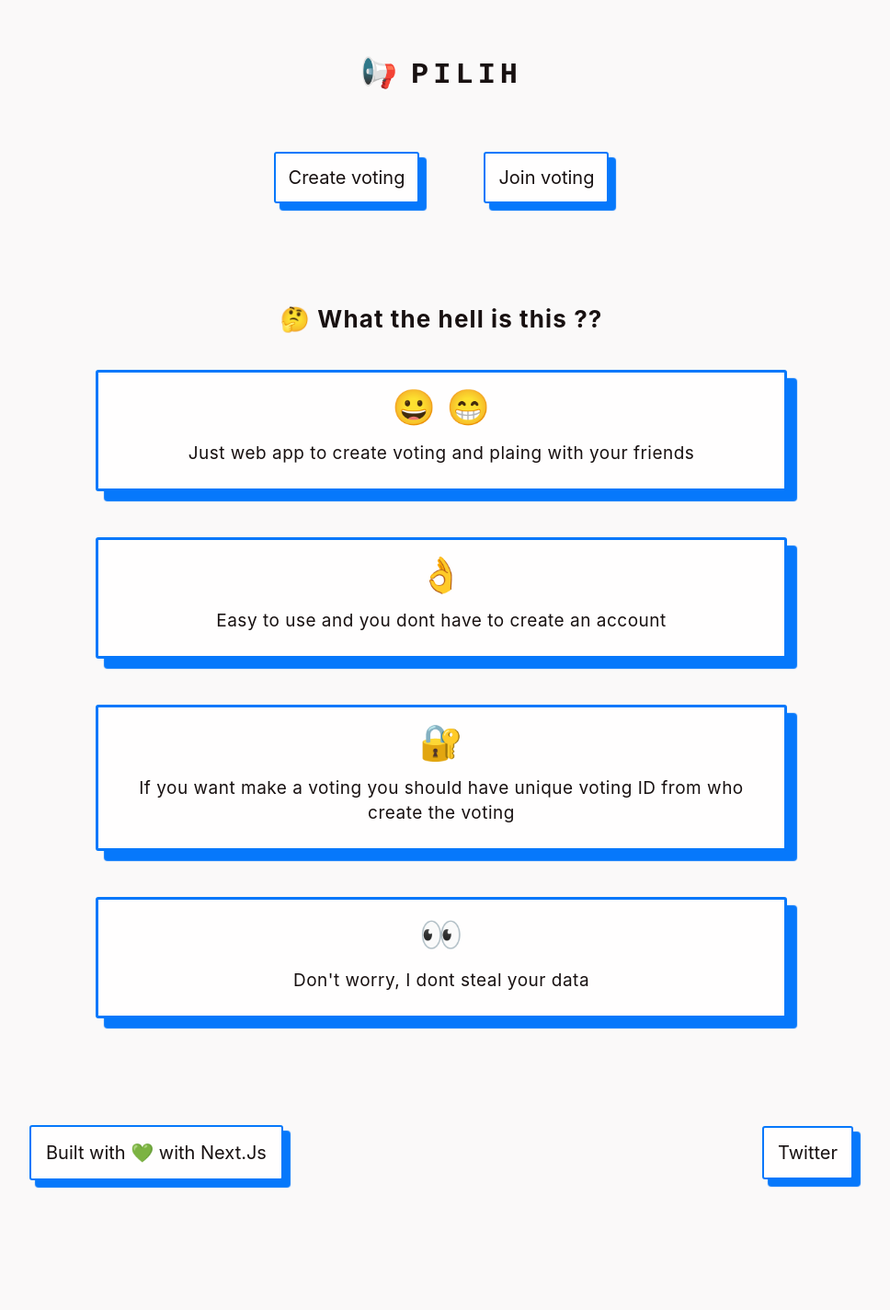
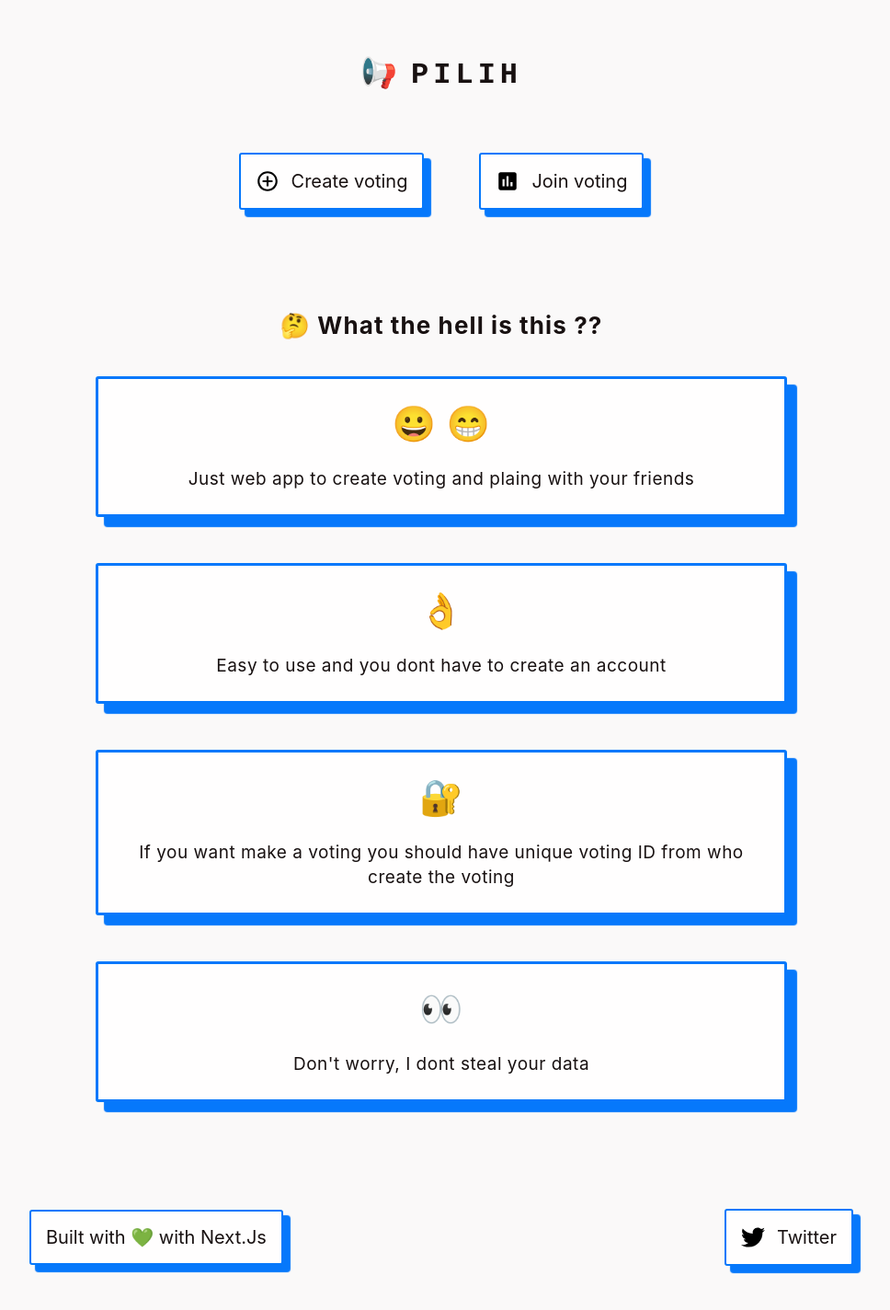
Before and after one commit to apriliandi246/pilih, a Next.js app: page / in a window 1280 px wide. Shown: the top 1424 px of the page at 92% size, without its empty margins (160-1128 px from the left). Before the commit the page ends 1338 px from the top, so only its background shows below. Built offline with nearby package versions, Linux system fonts and the light colour scheme; no server answers.

Commit message:
add icon and improve style

```diff
--- a/pages/index.js
+++ b/pages/index.js
@@ -54,6 +54,17 @@ export default function Home() {
                         cursor: isSubmit === true ? "default" : "pointer",
                      }}
                   >
+                     <svg
+                        width="26px"
+                        height="26px"
+                        fill="#00000"
+                        viewBox="0 0 24 24"
+                        className={styles.icon}
+                        xmlns="http://www.w3.org/2000/svg"
+                     >
+                        <path d="M0 0h24v24H0z" fill="none" />
+                        <path d="M13 7h-2v4H7v2h4v4h2v-4h4v-2h-4V7zm-1-5C6.48 2 2 6.48 2 12s4.48 10 10 10 10-4.48 10-10S17.52 2 12 2zm0 18c-4.41 0-8-3.59-8-8s3.59-8 8-8 8 3.59 8 8-3.59 8-8 8z" />
+                     </svg>
                      Create voting
                   </button>
 
@@ -65,6 +76,17 @@ export default function Home() {
                         cursor: isSubmit === true ? "default" : "pointer",
                      }}
                   >
+                     <svg
+                        width="26px"
+                        height="26px"
+                        fill="#00000"
+                        viewBox="0 0 24 24"
+                        className={styles.icon}
+                        xmlns="http://www.w3.org/2000/svg"
+                     >
+                        <path d="M0 0h24v24H0z" fill="none" />
+                        <path d="M19 3H5c-1.1 0-2 .9-2 2v14c0 1.1.9 2 2 2h14c1.1 0 2-.9 2-2V5c0-1.1-.9-2-2-2zM9 17H7v-7h2v7zm4 0h-2V7h2v10zm4 0h-2v-4h2v4z" />
+                     </svg>
                      Join voting
                   </button>
                </div>
@@ -122,6 +144,16 @@ export default function Home() {
                   className={styles.footer__link}
                   href="https://twitter.com/calon_jenazah__"
                >
+                  <svg
+                     width="26"
+                     height="26"
+                     fill="#00000"
+                     viewBox="0 0 24 24"
+                     className={styles.icon}
+                     xmlns="http://www.w3.org/2000/svg"
+                  >
+                     <path d="M24 4.557c-.883.392-1.832.656-2.828.775 1.017-.609 1.798-1.574 2.165-2.724-.951.564-2.005.974-3.127 1.195-.897-.957-2.178-1.555-3.594-1.555-3.179 0-5.515 2.966-4.797 6.045-4.091-.205-7.719-2.165-10.148-5.144-1.29 2.213-.669 5.108 1.523 6.574-.806-.026-1.566-.247-2.229-.616-.054 2.281 1.581 4.415 3.949 4.89-.693.188-1.452.232-2.224.084.626 1.956 2.444 3.379 4.6 3.419-2.07 1.623-4.678 2.348-7.29 2.04 2.179 1.397 4.768 2.212 7.548 2.212 9.142 0 14.307-7.721 13.995-14.646.962-.695 1.797-1.562 2.457-2.549z" />
+                  </svg>
                   Twitter
                </a>
             </footer>
--- a/styles/form.module.css
+++ b/styles/form.module.css
@@ -4,7 +4,7 @@
    align-items: center;
    flex-direction: column;
    justify-content: center;
-   margin: 70px auto 0 auto;
+   margin: 4rem auto 0 auto;
 }
 
 .form {
--- a/styles/home.module.css
+++ b/styles/home.module.css
@@ -29,31 +29,38 @@
 }
 
 .header_buttons {
-   gap: 70px;
+   gap: 60px;
    display: flex;
-   margin-top: 45px;
+   margin-top: 1.5rem;
    align-items: center;
 }
 
 .header_button__join,
 .header_button__create {
-   padding: 14px;
+   padding: 16px;
    outline: none;
+   display: flex;
    color: #181111;
    cursor: pointer;
    font-size: 1rem;
    border-radius: 3px;
+   align-items: center;
    text-decoration: none;
+   justify-content: center;
    border: 2px solid #0678fb;
    background-color: #fffefe;
    transition: box-shadow ease-in 0.1s;
    box-shadow: 7px 7px 1px 1px #0678fb;
 }
 
+.icon {
+   margin-right: 13px;
+}
+
 .about {
    width: 100%;
    display: flex;
-   margin-top: 110px;
+   margin-top: 5rem;
    align-items: center;
    flex-direction: column;
    justify-content: center;
@@ -72,8 +79,6 @@
    padding: 25px;
    display: flex;
    color: #181111;
-   font-size: 1rem;
-   line-height: 25px;
    text-align: center;
    border-radius: 3px;
    margin-bottom: 50px;
@@ -93,6 +98,7 @@
 
 .about__sub_desc {
    font-size: 1rem;
+   line-height: 22px;
 }
 
 .footer {
@@ -113,13 +119,16 @@
 }
 
 .footer__link {
-   padding: 15px;
+   padding: 16px;
    outline: none;
+   display: flex;
    color: #181111;
    cursor: pointer;
    font-size: 1rem;
    border-radius: 3px;
+   align-items: center;
    text-decoration: none;
+   justify-content: center;
    border: 2px solid #0678fb;
    background-color: #fffefe;
    transition: box-shadow ease-in 0.1s;
@@ -137,14 +146,44 @@
    pointer-events: none;
 }
 
+@media screen and (max-width: 447px) {
+   .footer__link,
+   .header_button__join,
+   .header_button__create {
+      flex-direction: column;
+   }
+
+   .icon {
+      margin-right: 0;
+      margin-bottom: 12px;
+   }
+}
+
+@media screen and (max-width: 570px) {
+   .footer {
+      gap: 37px;
+      align-items: flex-end;
+      flex-direction: column;
+   }
+
+   .footer__desc {
+      margin-bottom: 13px;
+   }
+}
+
 @media screen and (min-width: 760px) {
    .container {
       margin-top: 20px;
       margin-bottom: 55px;
    }
 
+   .header_buttons {
+      margin-top: 2.3rem;
+   }
+
    .about {
       width: 90%;
+      margin-top: 5.5rem;
    }
 
    .about__sub_desc {
@@ -155,14 +194,6 @@
    .footer {
       margin-top: 3.3rem;
       justify-content: space-between;
-   }
-}
-
-@media screen and (max-width: 570px) {
-   .footer {
-      gap: 37px;
-      align-items: flex-end;
-      flex-direction: column;
    }
 }
 
--- a/styles/vote.module.css
+++ b/styles/vote.module.css
@@ -5,19 +5,22 @@
 }
 
 .home {
-   margin-top: 60px;
+   width: 150px;
    text-align: center;
+   margin: 60px auto 0 auto;
 }
 
 .home__link {
    padding: 15px;
    outline: none;
+   display: flex;
    color: #181111;
    cursor: pointer;
    font-size: 1rem;
    border-radius: 3px;
-   display: inline-block;
+   align-items: center;
    text-decoration: none;
+   justify-content: center;
    border: 2px solid #0678fb;
    transition: box-shadow ease-in 0.1s;
    box-shadow: 6px 6px 1px 1px #0678fb;
@@ -73,7 +76,7 @@
 }
 
 .vote__buttons {
-   gap: 40px;
+   gap: 70px;
    width: 100%;
    display: flex;
    align-items: center;
@@ -82,11 +85,14 @@
 
 .vote__submit_btn {
    outline: none;
+   padding: 15px;
+   display: flex;
    color: #181111;
-   padding: 0.6rem;
    font-size: 1rem;
    cursor: pointer;
    border-radius: 3px;
+   align-items: center;
+   justify-content: center;
    background-color: #fffefe;
    border: 2px solid #0678fb;
    transition: box-shadow ease-in 0.1s;
@@ -109,22 +115,31 @@
    outline: none;
    color: #493434;
    cursor: pointer;
+   display: flex;
+   justify-content: flex-start;
+   align-items: center;
 }
 
 .vote__desc_details {
    font-size: 1rem;
    margin-top: 16px;
-   line-height: 23px;
+   line-height: 22px;
    margin-bottom: 40px;
    letter-spacing: 0.5px;
    white-space: pre-line;
 }
 
-.vote__date,
-.vote__vote_by {
+.vote__by,
+.vote__date {
+   display: flex;
    font-size: 1rem;
-   margin-bottom: 10px;
+   align-items: center;
    letter-spacing: 0.6px;
+   justify-content: flex-start;
+}
+
+.vote__date {
+   margin-block: 12px;
 }
 
 .vote__submit_btn:focus {
```
Also changed, not shown: pages/vote/[id].js (+74 -5 lines).
